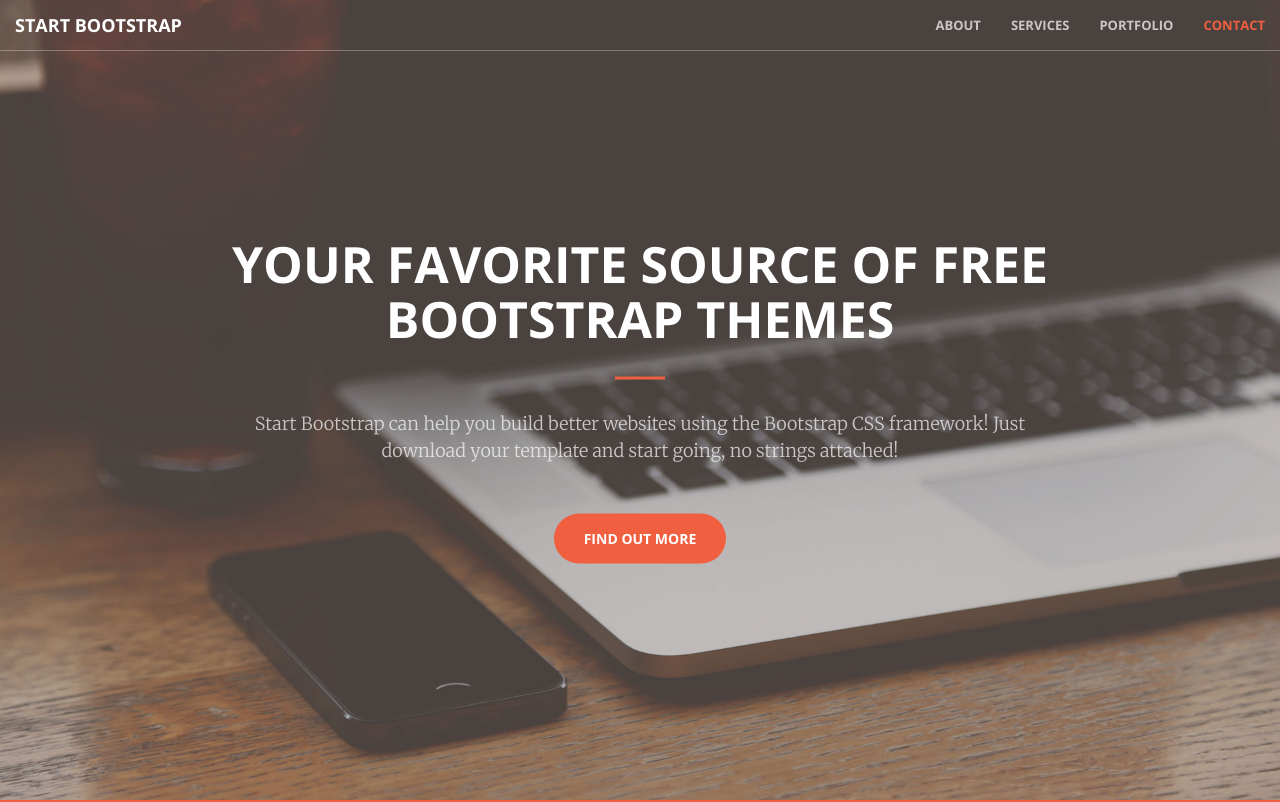
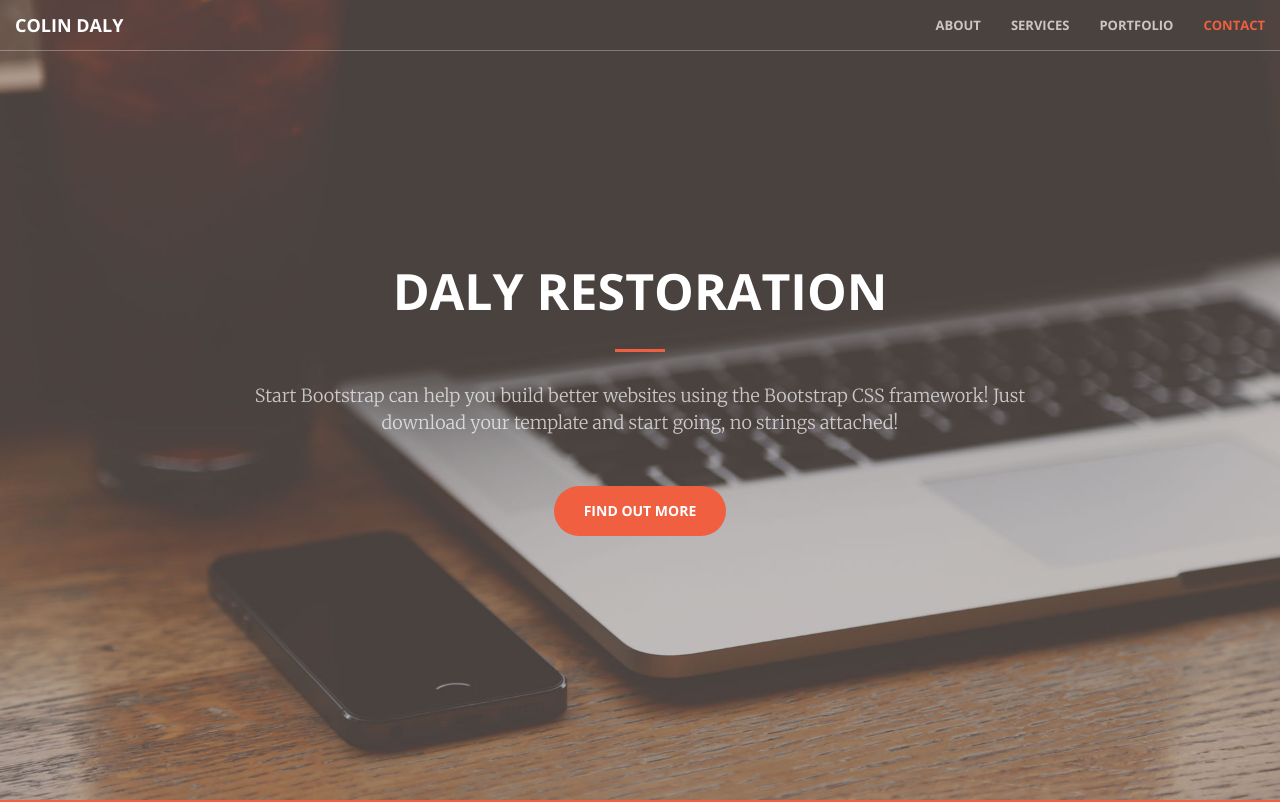
Before and after one commit to jdaly04/dalyrestoration, a website: page index.html in a window 1280 px wide. Shown: the top 802 px of the page. Drawn offline with nearby package versions, Linux system fonts and the light colour scheme.

Commit message:
Adds title for Colin's site
Updates template with title

```diff
--- a/index.html
+++ b/index.html
@@ -9,7 +9,7 @@
     <meta name="description" content="">
     <meta name="author" content="">
 
-    <title>Creative - Start Bootstrap Theme</title>
+    <title>Daly Restoration</title>
 
     <!-- Bootstrap Core CSS -->
     <link href="vendor/bootstrap/css/bootstrap.min.css" rel="stylesheet">
@@ -43,7 +43,7 @@
                 <button type="button" class="navbar-toggle collapsed" data-toggle="collapse" data-target="#bs-example-navbar-collapse-1">
                     <span class="sr-only">Toggle navigation</span> Menu <i class="fa fa-bars"></i>
                 </button>
-                <a class="navbar-brand page-scroll" href="#page-top">Start Bootstrap</a>
+                <a class="navbar-brand page-scroll" href="#page-top">COLIN DALY</a>
             </div>
 
             <!-- Collect the nav links, forms, and other content for toggling -->
@@ -71,7 +71,7 @@
     <header>
         <div class="header-content">
             <div class="header-content-inner">
-                <h1 id="homeHeading">Your Favorite Source of Free Bootstrap Themes</h1>
+                <h1 id="homeHeading">DALY RESTORATION</h1>
                 <hr>
                 <p>Start Bootstrap can help you build better websites using the Bootstrap CSS framework! Just download your template and start going, no strings attached!</p>
                 <a href="#about" class="btn btn-primary btn-xl page-scroll">Find Out More</a>
```
